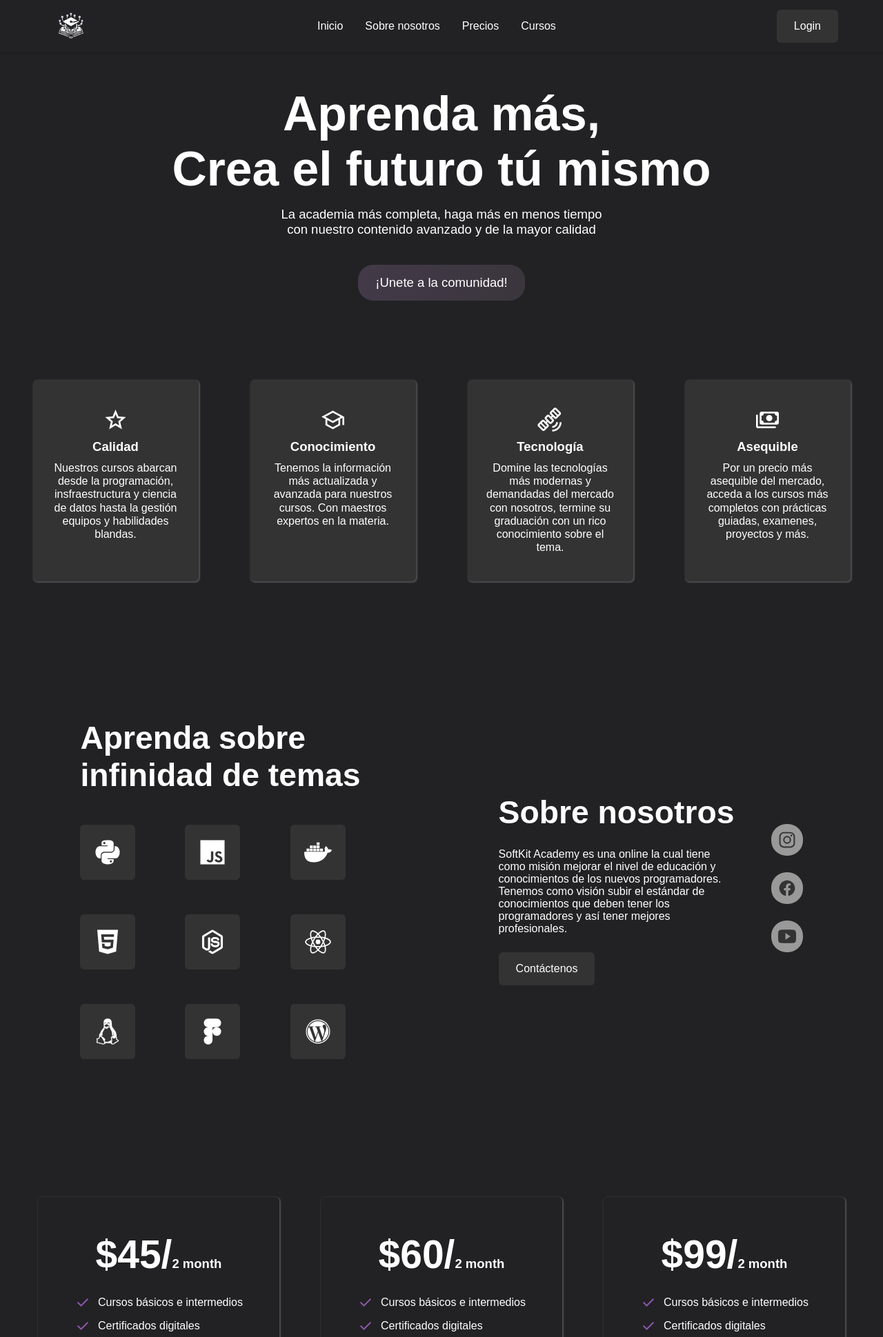
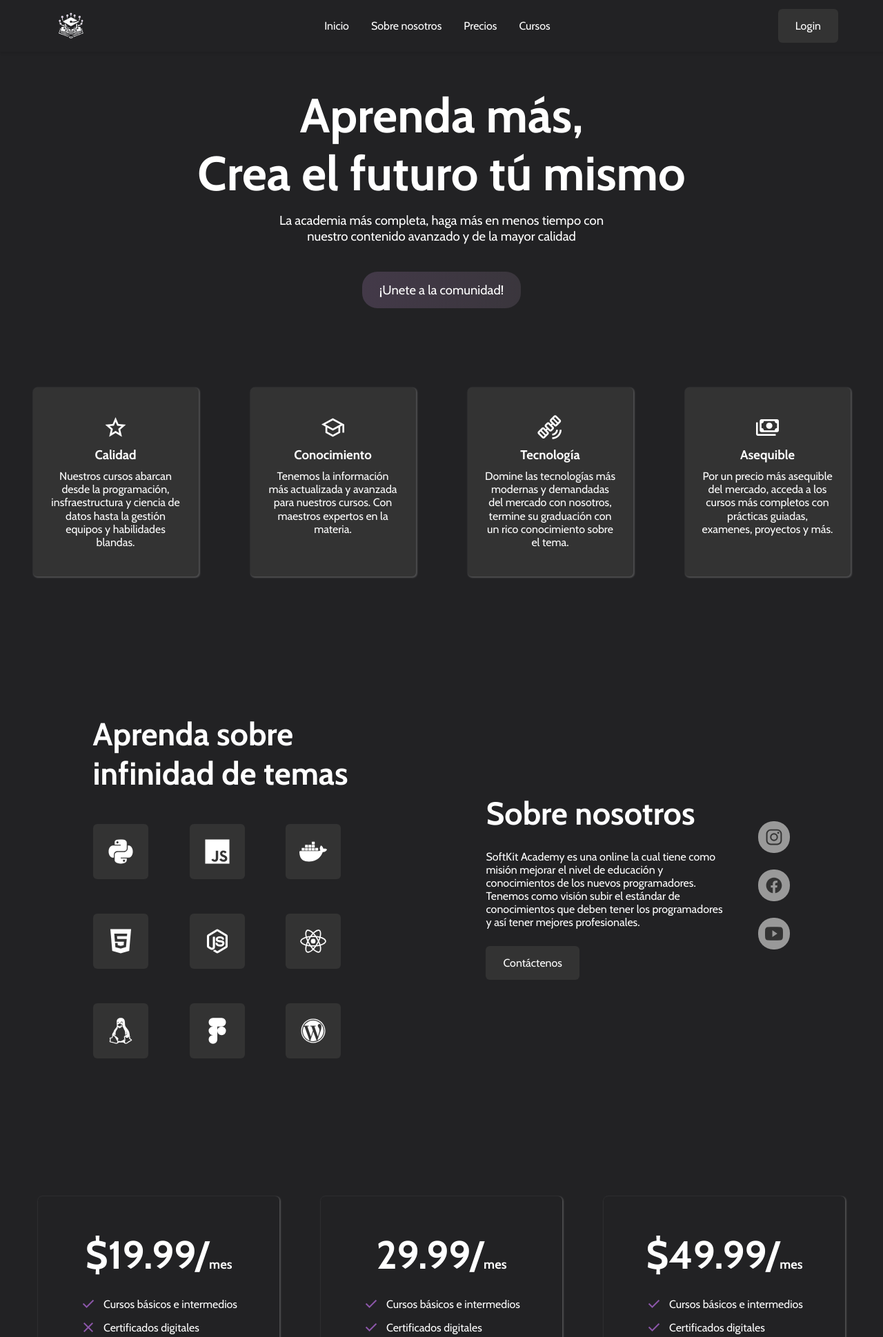
Before and after one commit to EssEnemiGz/SoftKit-Academy, a Flask app: page / in a window 1280 px wide. Shown: the top 1939 px of the page at 69% size. Run offline with Flask 3, Linux system fonts and the light colour scheme.

Commit message:
"Actualizacion de rendimiento"

```diff
--- a/templates/index.html
+++ b/templates/index.html
@@ -24,11 +24,7 @@
     <!-- GOOGLE FONTS -->
     <link rel="preconnect" href="https://fonts.googleapis.com">
     <link rel="preconnect" href="https://fonts.gstatic.com" crossorigin>
-    <link
-        href="https://fonts.googleapis.com/css2?family=Cabin:ital,wght@0,400..700;1,400..700&family=Montserrat:ital,wght@0,100..900;1,100..900&display=swap"
-        rel="preload" media="print" onload="this.onload=null;this.rel='stylesheet'">
-    <link href="https://fonts.googleapis.com/css2?family=Be+Vietnam+Pro:wght@400;500;600;900&display=swap"
-        rel="stylesheet">
+    <link href="https://fonts.googleapis.com/css2?family=Be+Vietnam+Pro:wght@400;500;600&family=Cabin:ital,wght@0,400..700;1,400..700&display=swap" rel="stylesheet">
     <!-- GOOGLE ICONS -->
     <link rel="stylesheet"
         href="https://fonts.googleapis.com/css2?family=Material+Symbols+Outlined:opsz,wght,FILL,GRAD@20..48,100..700,0..1,-50..200" />
@@ -164,7 +160,7 @@
                         <a href="#" class="link --button --button-default-hover --clickable">Contáctenos</a>
                     </div>
                     <div class="social-media">
-                        <a href="#" class="link">
+                        <a href="https://instagram.com/softkit_academy" class="link">
                             <ion-icon name="logo-instagram" class="social-media_icon --clickable"></ion-icon>
                         </a>
                         <a href="#" class="link">
@@ -179,7 +175,7 @@
             <!-- PRICING -->
             <section class="pricing --section" id="pricing">
                 <div class="pricing-card">
-                    <h1 class="pricing-title">$45/<span class="month-cont">2 month</span></h1>
+                    <h1 class="pricing-title">$19.99/<span class="month-cont">mes</span></h1>
                     <ul class="pricing-list">
                         <li>
                             <span class="material-symbols-outlined check-icon">
@@ -189,7 +185,7 @@
                         </li>
                         <li>
                             <span class="material-symbols-outlined check-icon">
-                                done
+                                close
                             </span>
                             <span class="advise">Certificados digitales</span>
                         </li>
@@ -240,7 +236,7 @@
                         plan</a>
                 </div>
                 <div class="pricing-card">
-                    <h1 class="pricing-title">$60/<span class="month-cont">2 month</span></h1>
+                    <h1 class="pricing-title">29.99/<span class="month-cont">mes</span></h1>
                     <ul class="pricing-list">
                         <li>
                             <span class="material-symbols-outlined check-icon">
@@ -301,7 +297,7 @@
                         plan</a>
                 </div>
                 <div class="pricing-card">
-                    <h1 class="pricing-title">$99/<span class="month-cont">2 month</span></h1>
+                    <h1 class="pricing-title">$49.99/<span class="month-cont">mes</span></h1>
                     <ul class="pricing-list">
                         <li>
                             <span class="material-symbols-outlined check-icon">
@@ -380,7 +376,7 @@
                                 </span>
                             </li>
                             <li>
-                                <p>Información: <a href="mailto:info@tcer.com.do">biscenp@gmail.com</a></p>
+                                <p>Información: <a href="mailto:info@tcer.com.do">biscenfabian@gmail.com</a></p>
                                 <p>Negocios: <a href="mailto:biscenp@tcer.com.do">biscenp@tcer.com.do</a></p>
                             </li>
                         </ul>
```
